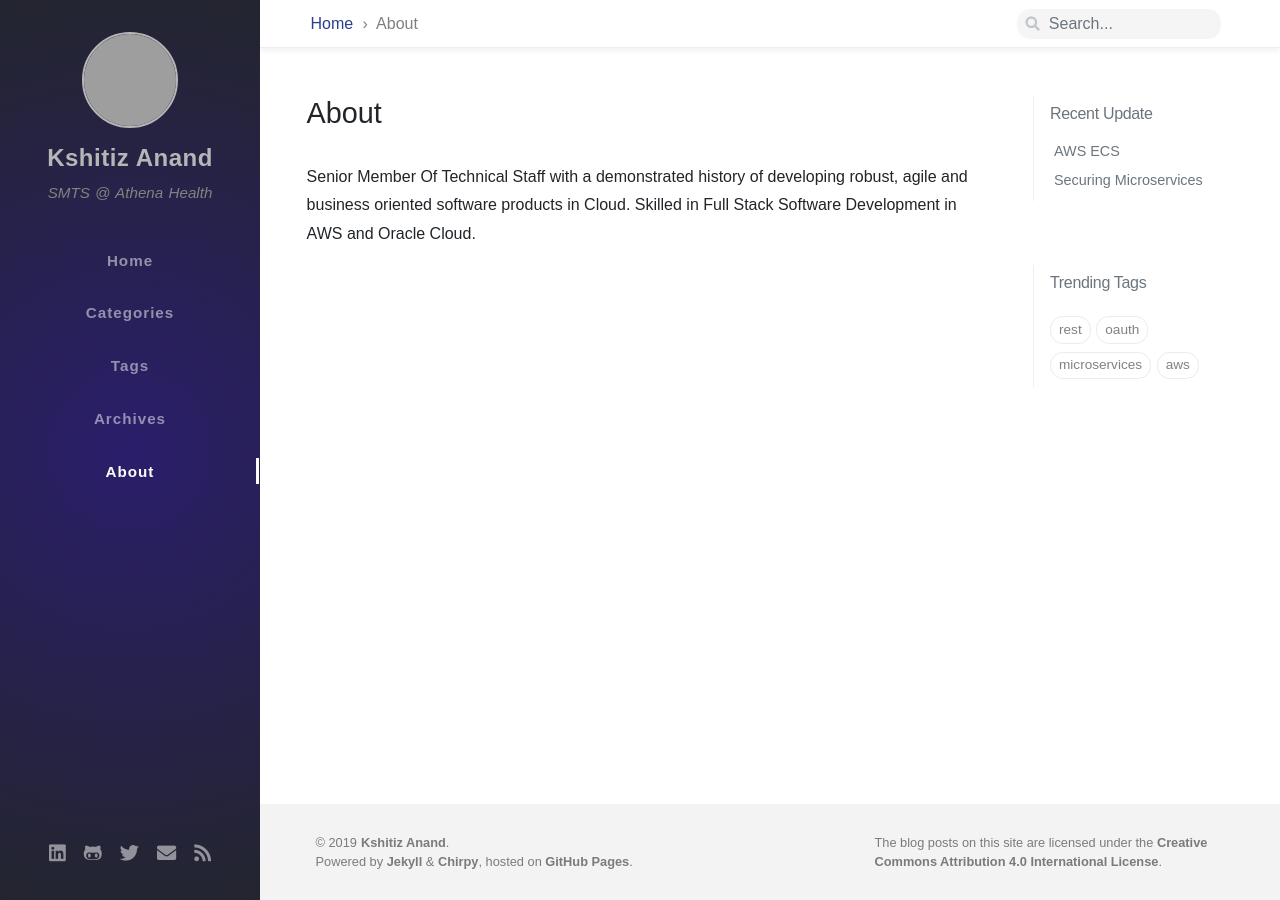
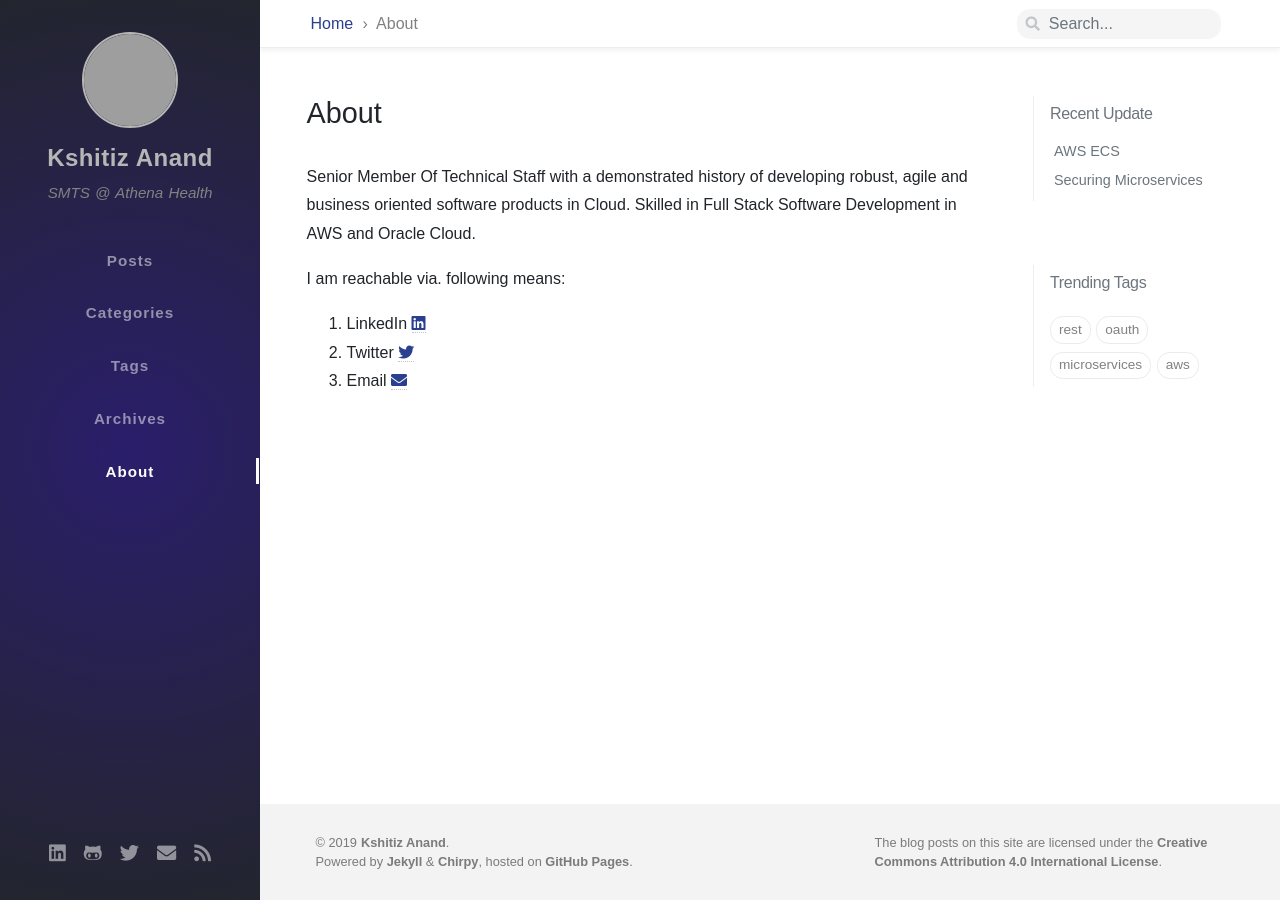
Before and after one commit to anandkshitiz/anandkshitiz.github.io, a Jekyll site: the page built from tabs/about.md, in a window 1280 px wide. Built offline with Jekyll 4.4.1, drawn with Linux system fonts in a browser that asks for light colours; nearby versions of some CDN libraries; some web fonts are replaced; grey boxes are pictures that could not be loaded.

```diff
--- a/_config.yml
+++ b/_config.yml
@@ -6,7 +6,7 @@
 # jekyll-seo-tag settings › https://github.com/jekyll/jekyll-seo-tag/blob/master/docs/usage.md
 #--------------------------
 
-  title: 'Kshitiz Anand'
+  title: "Kshitiz Anand"
 
   description: "SMTS @ Athena Health"
 
--- a/_data/label.yml
+++ b/_data/label.yml
@@ -3,7 +3,7 @@
 # MIT Licensed
 
 tabs:
-  - { name: "Home", icon: 'fas fa-home' }
+  - { name: "Posts", icon: 'fas fa-home' }
   - { name: "Categories", path: tabs, url: categories, icon: 'fas fa-stream' }
   - { name: "Tags", path: tabs, url: tags, icon: 'fas fa-tags' }
   - { name: "Archives", path: tabs, url: archives, icon: 'fas fa-archive'}
--- a/_includes/sidebar.html
+++ b/_includes/sidebar.html
@@ -39,7 +39,7 @@
 
     <li class="nav-item d-flex justify-content-center
       {% if item.url == page_urls.last or
-        item.name == "Home" and page.layout == "home" %}active{% endif %}">
+        item.name == "Posts" and page.layout == "home" %}active{% endif %}">
       <a href="{{ ref }}" class="nav-link d-flex justify-content-center align-items-center w-100">
         <i class="fa-fw {{ item.icon }} ml-3 mr-4 hidden"></i>
         <span>{{ item.name  }}</span>
--- a/index.html
+++ b/index.html
@@ -1,6 +1,6 @@
 ---
 layout: home
-title: Home
+title: Kshitiz Anand's Blogs
 breadcrumb:
   -
     label: Posts
--- a/tabs/about.md
+++ b/tabs/about.md
@@ -7,3 +7,15 @@ title: About
 ---
 
 Senior Member Of Technical Staff with a demonstrated history of developing robust, agile and business oriented software products in Cloud. Skilled in Full Stack Software Development in AWS and Oracle Cloud.
+
+I am reachable via. following means:
+1. LinkedIn <a href="https://www.linkedin.com/in/{{ site.linkedin.username }}" target="_blank">
+    <i class="fab fa-linkedin"></i>
+  </a>
+2. Twitter  <a href="https://twitter.com/{{ site.twitter.username }}" target="_blank">
+    <i class="fab fa-twitter"></i>
+  </a>
+3. Email {% assign email = site.social.email | split: '@' %}
+  <a href="javascript:window.open('mailto:' + ['{{ email[0] }}','{{ email[1] }}'].join('@'))">
+    <i class="fas fa-envelope"></i>
+  </a>
```
Also changed, not shown: _posts/2018-12-23-amazon-ecs.md (+1 -0 lines).
